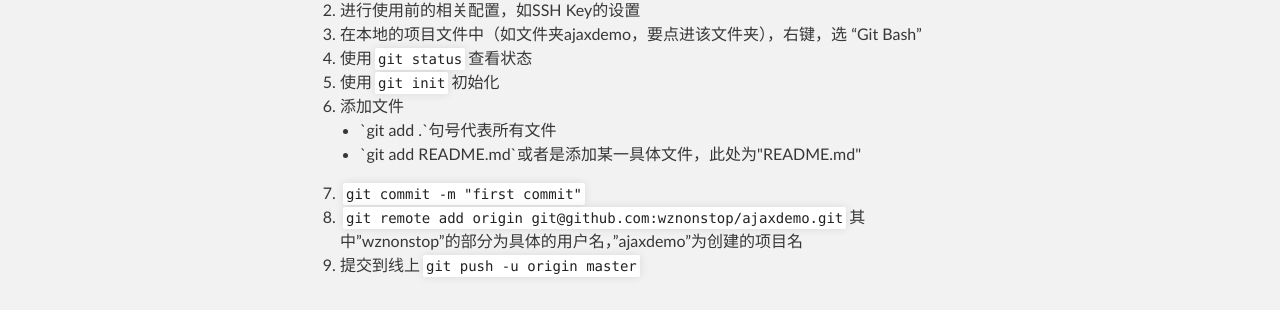
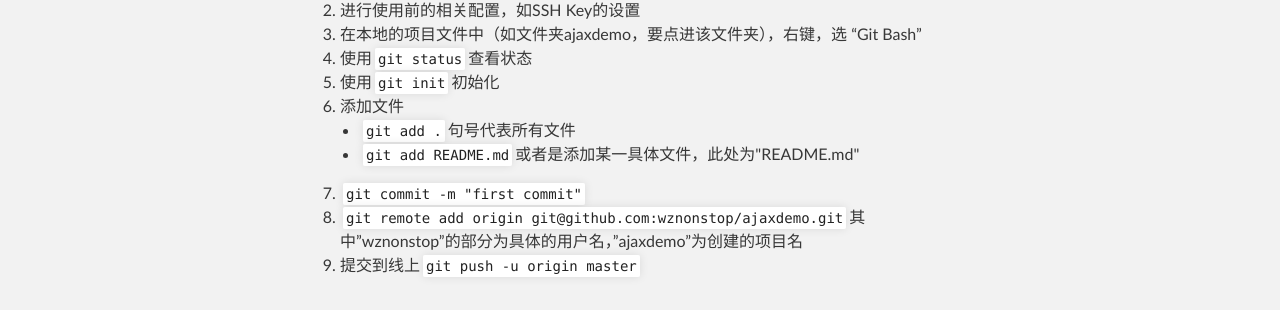
Before and after one commit to wznonstop/wznonstop.github.io, a Jekyll site: the page built from _posts/2015-05-16-使用Git上传项目代码到github.md, in a window 1280 px wide. Shown: the part 374-684 px from the top of the page. Built offline with Jekyll 4.4.1, drawn with Linux system fonts in a browser that asks for light colours.

```diff
--- a/_posts/2015-05-16-使用Git上传项目代码到github.md
+++ b/_posts/2015-05-16-使用Git上传项目代码到github.md
@@ -10,8 +10,8 @@ title: 使用git上传项目代码到github
 5. 使用`git init`初始化
 6. 添加文件
 	<ul>
-		<li>`git add .`句号代表所有文件</li>
-		<li>`git add README.md`或者是添加某一具体文件，此处为"README.md"</li>
+		<li><code>git add .</code>句号代表所有文件</li>
+		<li><code>git add README.md</code>或者是添加某一具体文件，此处为"README.md"</li>
 
 7. `git commit -m "first commit"`
 8. `git remote add origin git@github.com:wznonstop/ajaxdemo.git`其中"wznonstop"的部分为具体的用户名，"ajaxdemo"为创建的项目名
```
